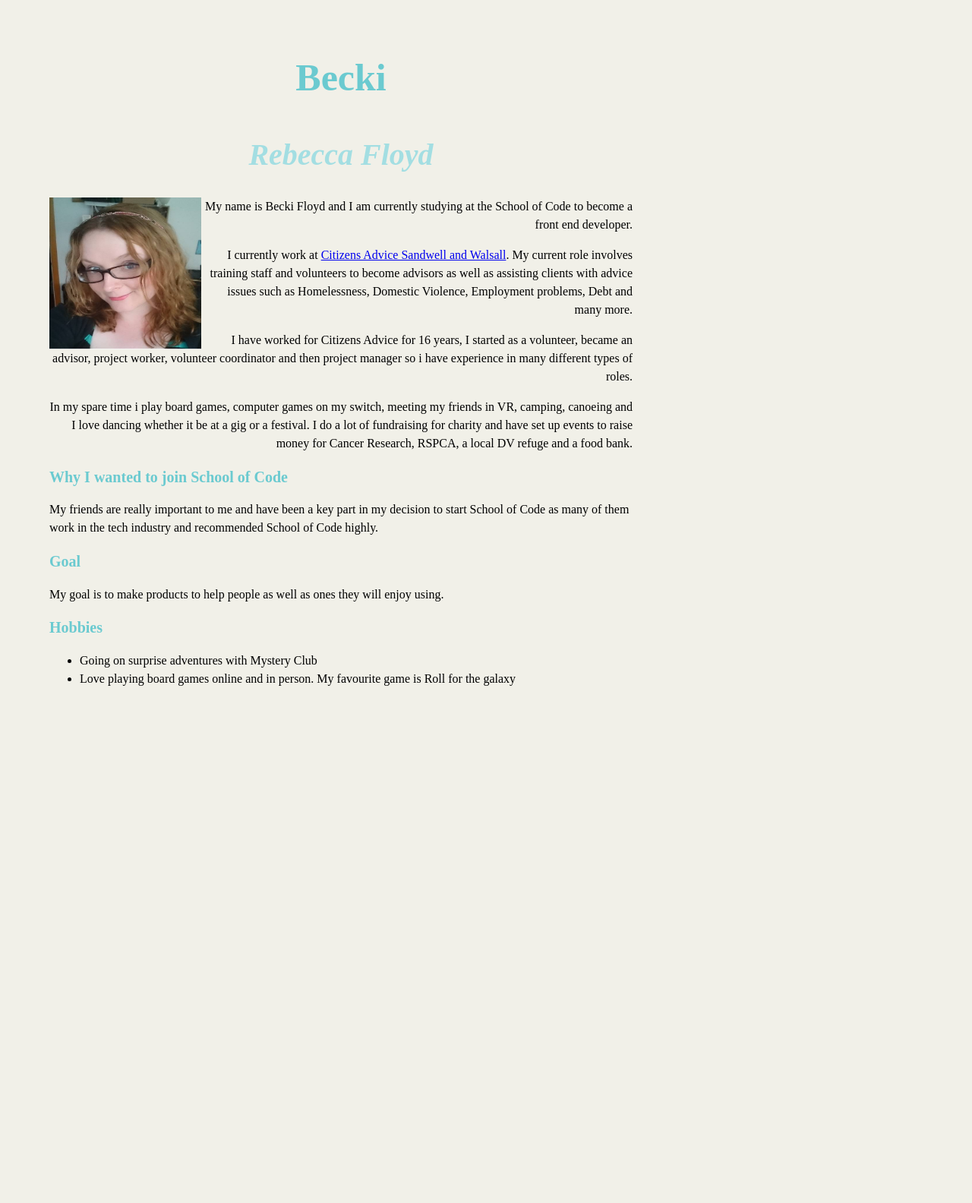
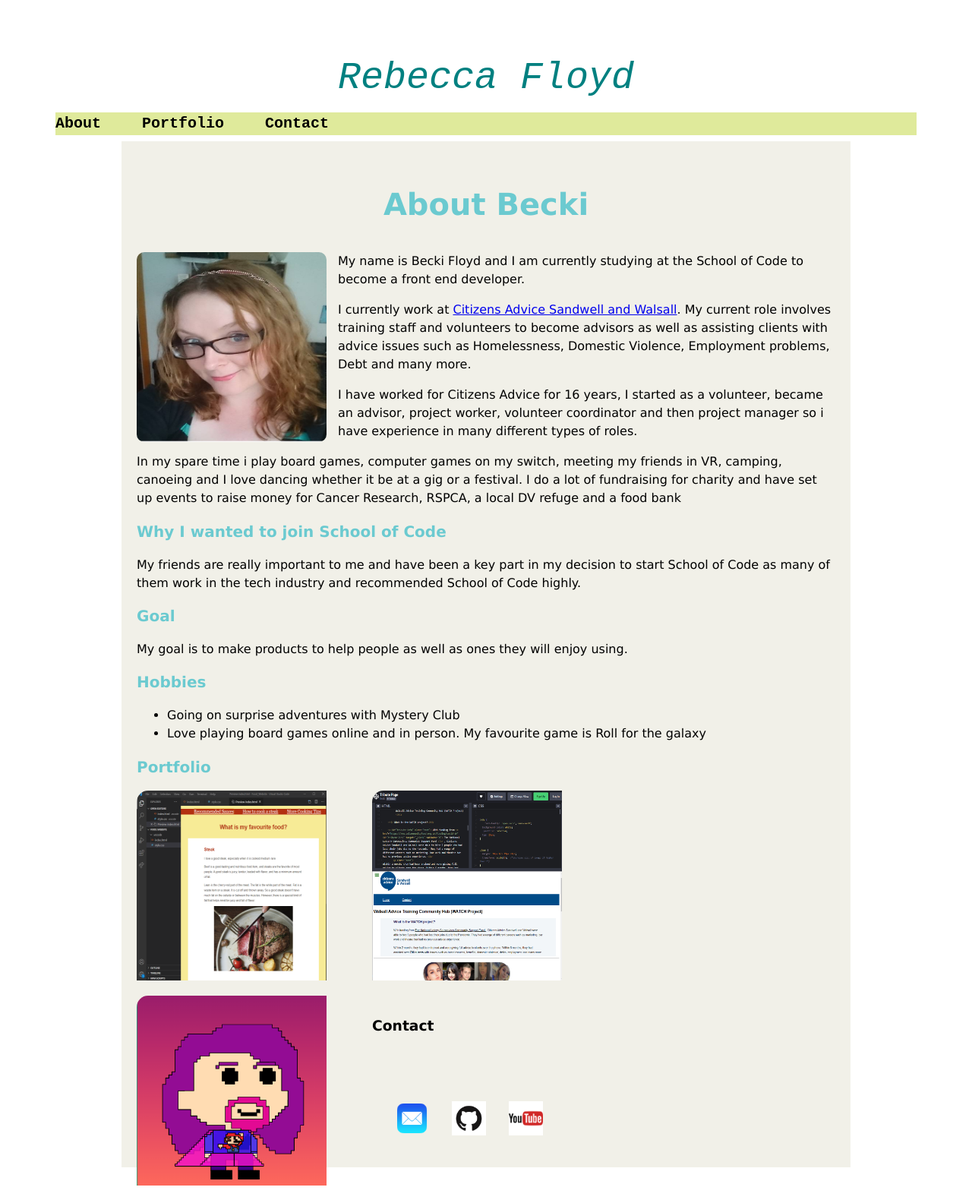
Before and after one commit to SchoolOfCode/w1_website-challenge-Sara-Mo93, a plain HTML site: page index.html in a window 1280 px wide. Shown: the whole page at 76% size. Before the commit the page ends 971 px from the top, so only its background shows below. Drawn offline with Linux system fonts and the light colour scheme; grey boxes are pictures that could not be loaded.

Commit message:
updated site

```diff
--- a/index.html
+++ b/index.html
@@ -5,11 +5,22 @@
         <link rel="stylesheet" href="style.css">
 
 </head>
+
   <body>
-        <h1>Becki</h1>
-          <h1 class= "second">Rebecca Floyd </h1>
-          <img src="Becki 1 (2).png">
-          <div class="about">
+   <div id="logo"> Rebecca Floyd </div>
+
+    <header>
+        <nav>
+            <a class="button" href="#about">About</a>
+            <a class="button" href="#work">Portfolio</a>
+            <a class="button" href="#contact">Contact</a>
+       </nav>
+    </header>
+
+     <article>
+        <h1 id="about">About Becki</h1>
+         <img id="becki" src="Becki 1 (2).png">
+
              <p> My name is Becki Floyd and I am currently studying at the School of Code to become a front end developer.
              </p>
 
@@ -17,8 +28,9 @@
 
              <p>I have worked for Citizens Advice for 16 years, I started as a volunteer, became an advisor, project worker, volunteer coordinator and then project manager so i have experience in many different types of roles. </p>
 
-                 <p>In my spare time i play board games, computer games on my switch, meeting my friends in VR, camping, canoeing and I love dancing whether it be at a gig or a festival. I do a lot of fundraising for charity and have set up events to raise money for Cancer Research, RSPCA, a local DV refuge and a food bank. </div>
-        </p>
+             <p>In my spare time i play board games, computer games on my switch, meeting my friends in VR, camping, canoeing and I love dancing whether it be at a gig or a festival. I do a lot of fundraising for charity and have set up events to raise money for Cancer Research, RSPCA, a local DV refuge and a food bank</p>
+
+
 
    <h2> Why I wanted to join School of Code </h2>
          <p>My friends are really important to me and have been a key part in my decision to start School of Code as many of them work in the tech industry and recommended School of Code highly. </p>
@@ -32,6 +44,22 @@
           <li>Love playing board games online and in person. My favourite game is Roll for the galaxy </li>
       </ul>
 
+      <h2 id="work"> Portfolio </h2>
+         <img src="Food_Website.png" class="port" alt="food website">
+         <img src="Tribute_code.png" class="port" alt="work website">
+         <img src="Avatar.png" class="port" alt= "avatar pic">
+         <iframe src="https://scratch.mit.edu/projects/498739371/embed" allowtransparency="true" width="485" height="402" frameborder="0" scrolling="no" allowfullscreen></iframe>
+
+      <h3 id="contact">Contact</h3>
+
+      <ul class="bottom contact">
+        <li> <a href="mailto:beckifloyd@gmail.com"> <img src="mail.png" class="bottom" alt="mail link"> </a> </li>
+        <li> <a href="https://github.com/nass84"> <img src="GitHub logo.png" class="bottom"> </a></li>
+        <li> <a href="https://www.youtube.com/watch?v=3Uo-Yr_BZ-Y">  <img src="youtube.png" class="bottom" alt="youtube link"> </a> </li>
+      </ul>
+
+     </article>
+
 
     </body>
 </html>
--- a/style.css
+++ b/style.css
@@ -1,12 +1,78 @@
-body {line-height: 1.5; width: 60%;
- margin: 65px; background-color: #f1f0e8;
+
+#logo {color: teal;
+font-family: monospace;
+font-size: 50px;
+font-style: italic;
+text-align: center;}
+
+nav {background-color: #DFEA9B;
+    margin:8px;
+    }
+
+.button {
+    font-family: monospace;
+    font-weight: bold;
+    font-size: 20px;
+    padding-right: 50px;
+    height: 35px;
+    color:black;
+    text-decoration-line: none;
 }
 
-h1 { font-size:50px; color: #6BCAD0; text-align: center; }
+.button:hover{
+  background-color: teal;
 
-.second {font-size: 40px; color:#A3DEE2; font-style: italic; text-align: center;}
+}
 
-h2 { font-size: 20px; color: #6BCAD0;}
 
-.about {text-align: right;}
-img {float: left; width: 200px; height: 200px;}
+#becki {float: left;
+    border-radius: 10px;
+     width: 250px;
+     height: 250px;
+     margin: 0 15px 0 0;
+}
+
+
+body {line-height: 1.5;
+ margin: 65px;
+ background-color: white;
+}
+
+article { font-family: Verdana, Geneva, Tahoma, sans-serif;
+    width: 80%;
+     background-color: #f1f0e8;
+     margin: auto; padding: 20px; }
+
+
+
+h1 { font-size:40px;
+    color: #6BCAD0;
+    text-align: center; }
+
+
+
+h2 { font-size: 20px;
+     color: #6BCAD0;}
+
+h3 {padding-bottom: 20px;}
+
+
+iframe {width: 270px;
+height: 270px;}
+
+
+.port {
+    border-radius: 15px;
+    float: left;
+    width: 250px;
+    height: 250px;
+    padding-right: 60px;
+    padding-bottom: 20px;}
+
+.bottom {
+    list-style: none;
+    width: 45px;
+    height: 45px;
+    display: inline-flex;
+    padding: 15px;
+    }
```
Also changed, not shown: Avatar.png (added), Food_Website.png (added), GitHub logo.png (added), Tribute_code.png (added), mail.png (added), scratch (2).png (added), youtube.png (added). Lines whose indentation alone changed are shown as unchanged.
